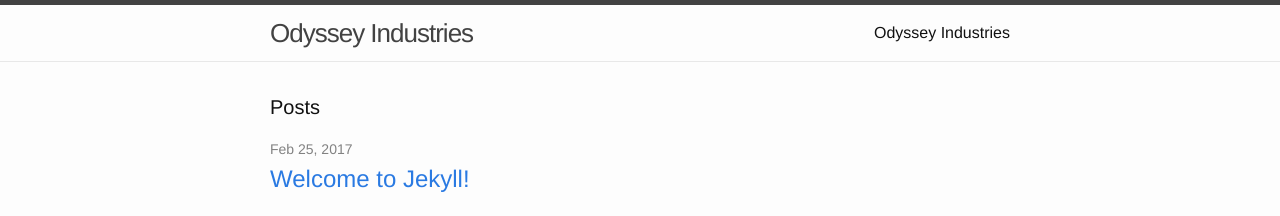
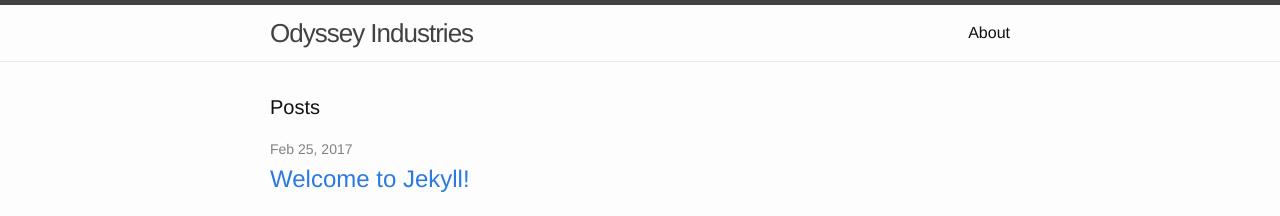
Before and after one commit to kylejoseph16/kylejoseph16.github.io, a Jekyll site: the page built from index.html, in a window 1280 px wide. Shown: the top 216 px of the page. Built offline with Jekyll 4.4.1, drawn with Linux system fonts in a browser that asks for light colours.

Commit message:
Update header.html

```diff
--- a/_includes/header.html
+++ b/_includes/header.html
@@ -16,7 +16,7 @@
       <div class="trigger">
         {% for my_page in site.pages %}
           {% if my_page.title %}
-          <a class="page-link" href="{{ my_page.url | prepend: site.baseurl }}">Odyssey Industries</a>
+          <a class="page-link" href="{{ my_page.url | prepend: site.baseurl }}">About</a>
           {% endif %}
         {% endfor %}
       </div>
```
